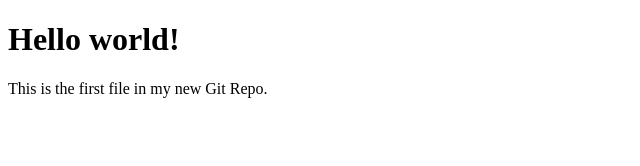
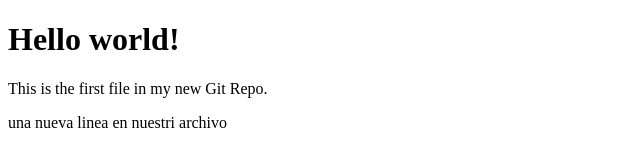
Before and after one commit to byFrancisco/Hello-World, a plain HTML site: page index2.html in a window 1280 px wide. Shown: the whole page, without its empty margins (0-640 px from the left). Drawn offline with Linux system fonts and the light colour scheme.

Commit message:
Actualizacion del index2.html, se agrego nueva linea

```diff
--- a/index2.html
+++ b/index2.html
@@ -8,6 +8,6 @@
 
 <h1>Hello world!</h1>
 <p>This is the first file in my new Git Repo.</p>
-
+<p>una nueva linea en nuestri archivo</p>
 </body>
 </html>
```
